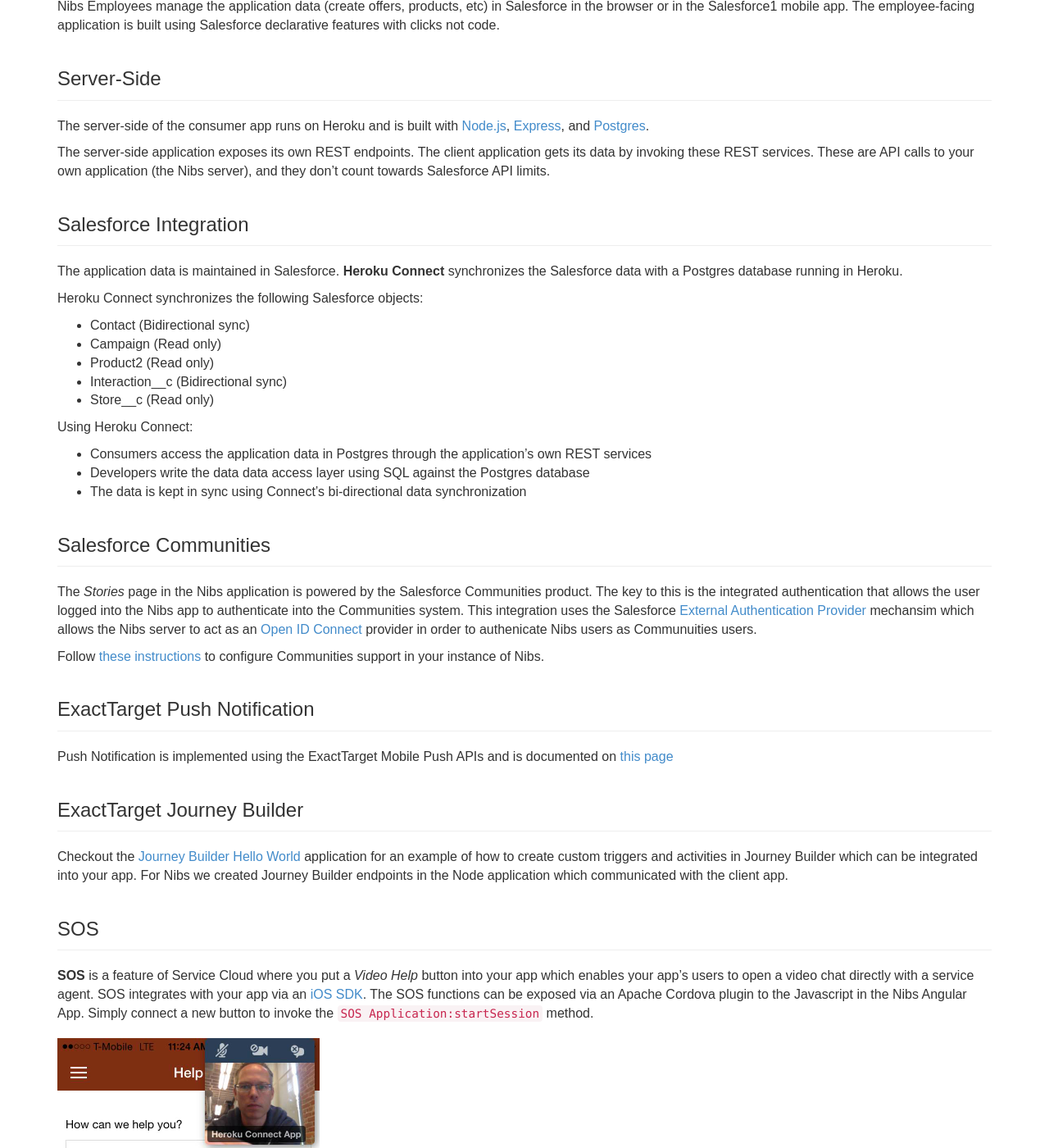
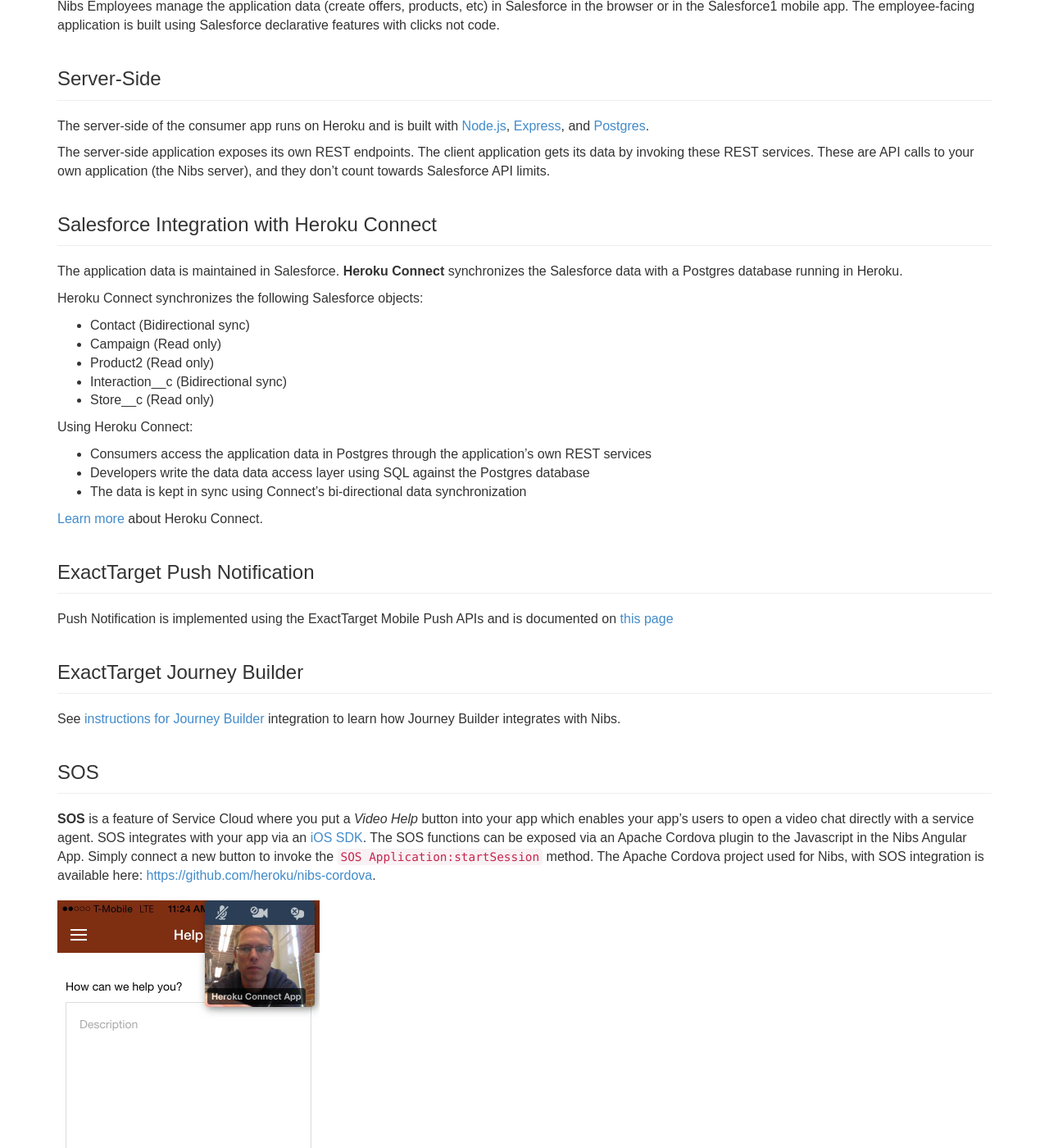
Before and after one commit to heroku/nibs, a Jekyll site: the page built from architecture.md, in a window 1280 px wide and 1400 px high, scrolled down 1129 px. Shown: the whole window at 82% size. Built offline with Jekyll 4.4.1, drawn with Linux system fonts in a browser that asks for light colours; some web fonts are replaced; Markdown is read by kramdown in place of the engine named in the settings.

```diff
--- a/architecture.md
+++ b/architecture.md
@@ -19,7 +19,7 @@
 The server-side application exposes its own REST endpoints. The client application gets its data by invoking these REST services. These are API calls to your own application (the Nibs server), and they don't count towards Salesforce API limits.
 
 
-## Salesforce Integration
+## Salesforce Integration with Heroku Connect
 
 The application data is maintained in Salesforce. **Heroku Connect** synchronizes the Salesforce data with a Postgres database running in Heroku.
 
@@ -37,17 +37,7 @@
  - Developers write the data data access layer using SQL against the Postgres database
  - The data is kept in sync using Connect's bi-directional data synchronization
 
-## Salesforce Communities
-
-The _Stories_ page in the Nibs application is powered by the Salesforce Communities product. The key
-to this is the integrated authentication that allows the user logged into the Nibs
-app to authenticate into the Communities system. This integration uses the Salesforce
-[External Authentication Provider](https://help.salesforce.com/apex/HTViewHelpDoc?id=sso_provider_openid_connect.htm&language=en_US)
-mechansim which allows the Nibs server to act as an [Open ID Connect](http://openid.net/connect/) provider
-in order to authenicate Nibs users as Communuities users.
-
-Follow [these instructions](communities.html) to configure Communities support in your instance
-of Nibs.
+[Learn more](https://www.heroku.com/connect) about Heroku Connect.
 
 
 ## ExactTarget Push Notification
@@ -56,10 +46,8 @@
 
 ## ExactTarget Journey Builder
 
-Checkout the [Journey Builder Hello World](https://github.com/ExactTarget/journey-builder-custom-hello-world) application
-for an example of how to create custom triggers and activities in Journey Builder which can be integrated into
-your app. For Nibs we created Journey Builder endpoints in the Node application which communicated with the
-client app.
+See [instructions for Journey Builder](journey_builder.html) integration to learn how Journey Builder integrates with Nibs.
+
 
 ## SOS
 
@@ -67,7 +55,8 @@
 app's users to open a video chat directly with a service agent. SOS integrates with your app via an
 [iOS SDK](https://github.com/goinstant/sos-guides). The SOS functions can be exposed via an Apache Cordova
 plugin to the Javascript in the Nibs Angular App. Simply connect a new button to invoke the
-`SOS Application:startSession` method.
+`SOS Application:startSession` method. The Apache Cordova project used for Nibs, with SOS integration
+is available here: [https://github.com/heroku/nibs-cordova](https://github.com/heroku/nibs-cordova).
 
 ![alt tag](images/sos_screenshot.png)
 
```
Also changed, not shown: journey_builder.md (added, +115 -0 lines).
